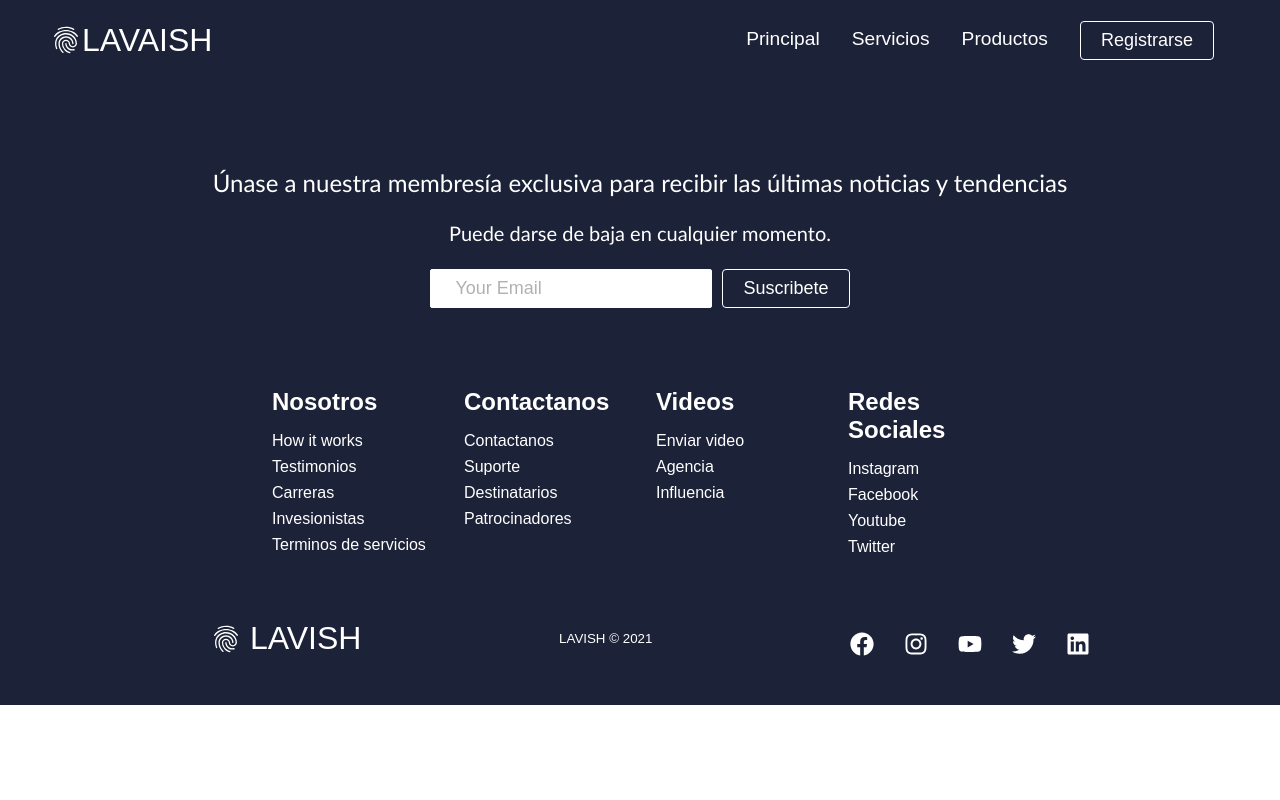
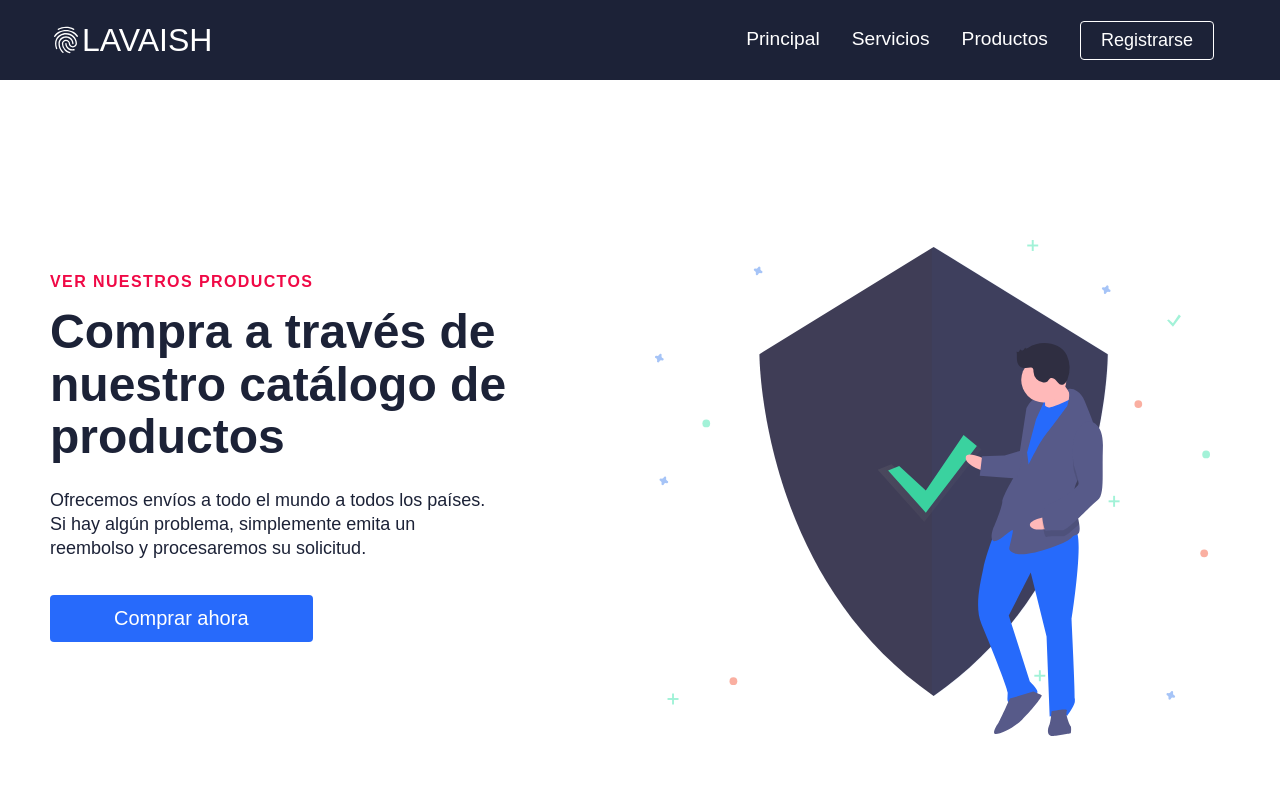
Before and after one commit to brammont/React-landingPage-app, a React (Create React App) app: page /products in a window 1280 px wide. Shown: the top 800 px of the page. Built offline with nearby package versions, Linux system fonts and the light colour scheme.

Commit message:
agregando objeto herosection en pagina one

```diff
--- a/src/components/pages/Productos/Products.js
+++ b/src/components/pages/Productos/Products.js
@@ -1,11 +1,12 @@
 import React from 'react'
 import HeroSection from '../../HeroSection';
+import { homeObjOne } from './Data';
 
 
 function Products() {
     return (
         <div>
-
+             <HeroSection {...homeObjOne} />
         </div>
     )
 }
```
